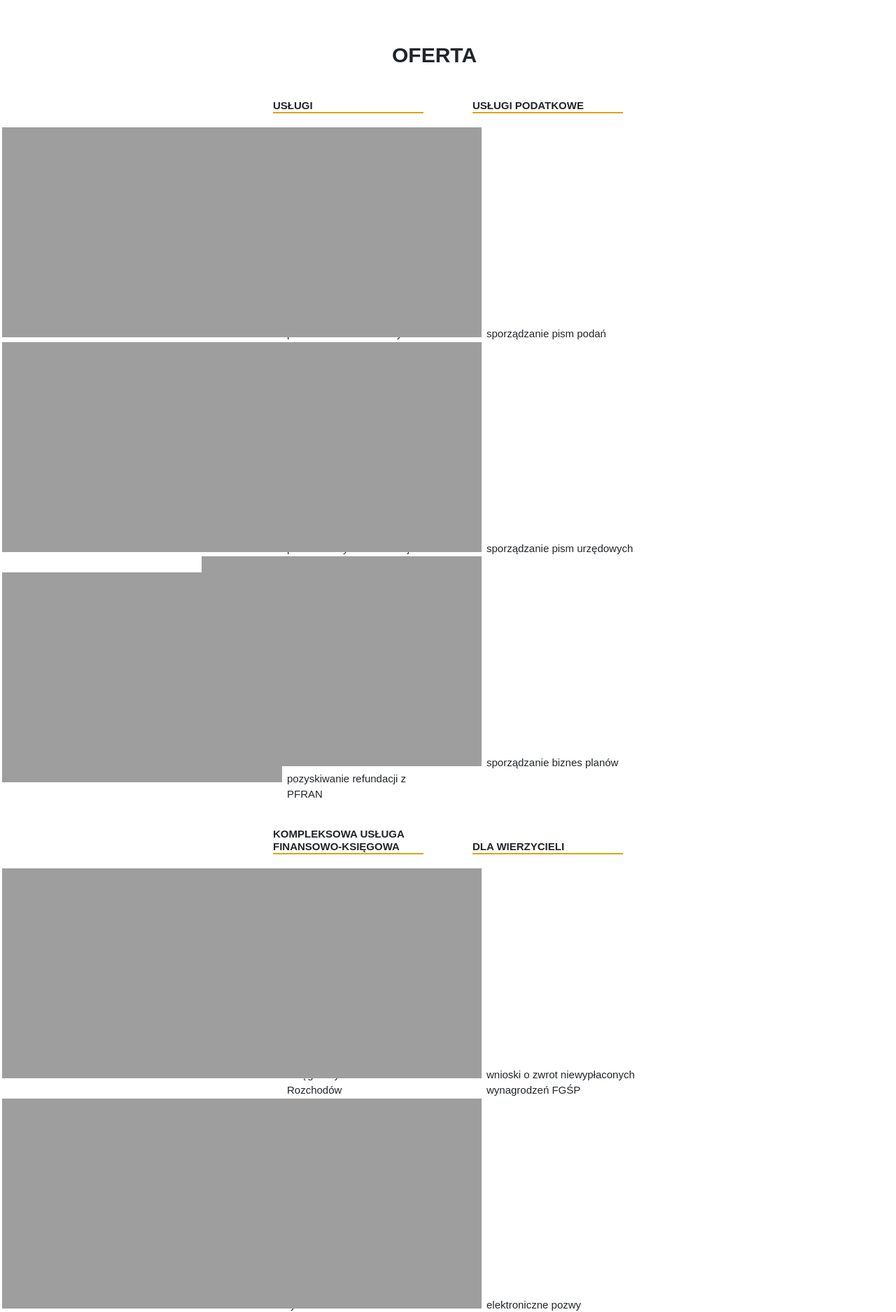
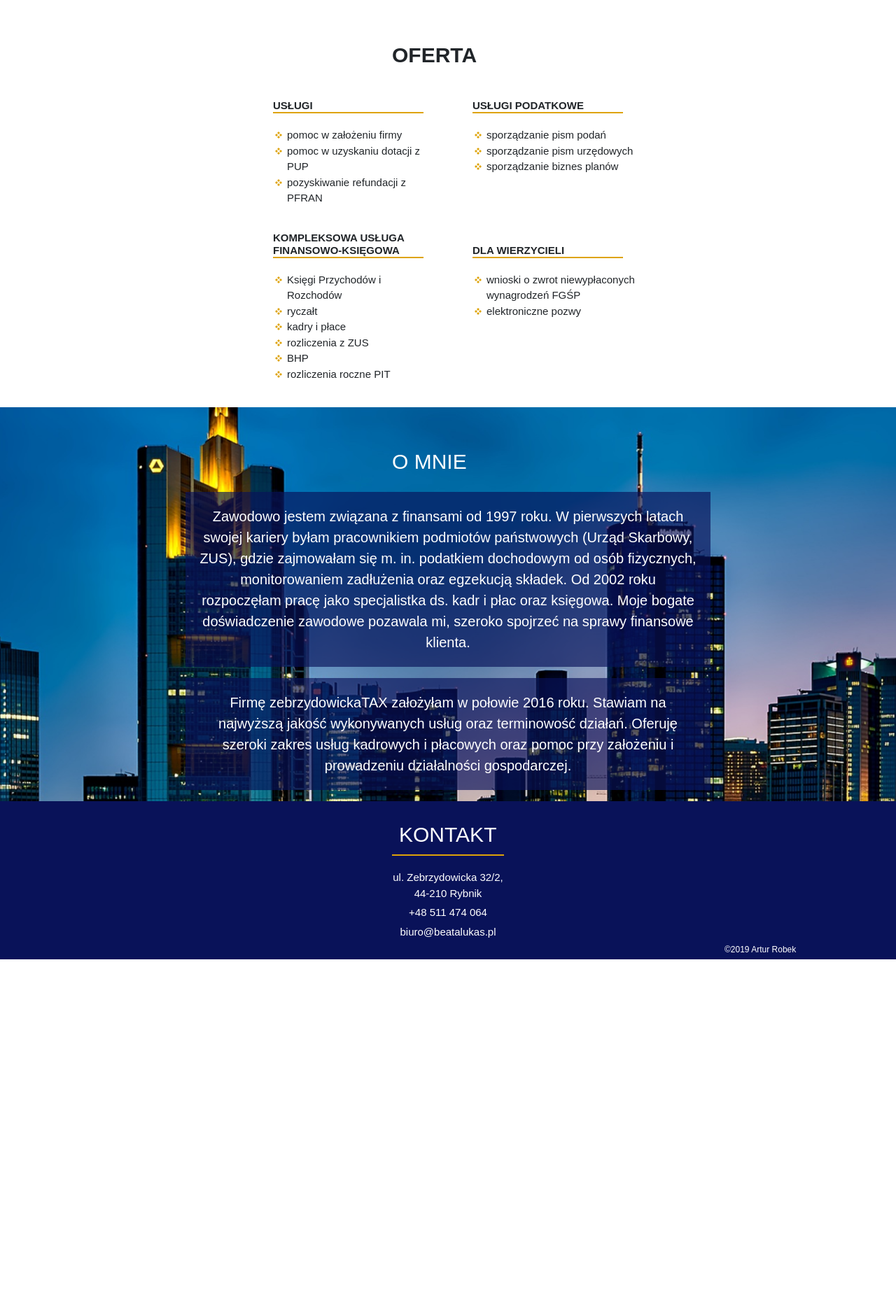
Before and after one commit to ArturDr/zebrzydowicka-tax, a PHP site: page / in a window 1280 px wide. Shown: the part 375-2250 px from the top of the page at 70% size. After the commit the page ends 1746 px from the top, so only its background shows below. Run offline with PHP 8.4, Linux system fonts and the light colour scheme; grey boxes are pictures that could not be loaded.

Commit message:
change catalog name

```diff
--- a/style.css
+++ b/style.css
@@ -10,7 +10,7 @@
 
 #sec1 {
     height: 315px;
-    background: url('images1/background1.jpg') no-repeat center center fixed;
+    background: url('images/background1.jpg') no-repeat center center fixed;
 }
 
 #sec1 img {
@@ -33,7 +33,7 @@
 
 ul{
     list-style: none;
-    list-style-image: url('images1/listlogo.png');
+    list-style-image: url('images/listlogo.png');
 }
 
 #sec2 h2 {
@@ -52,7 +52,7 @@ ul{
 
 #sec3 {
     height: auto;
-    background: url('images1/background2.jpg') no-repeat center center fixed;
+    background: url('images/background2.jpg') no-repeat center center fixed;
 }
 
 #sec3 h1 {
```
